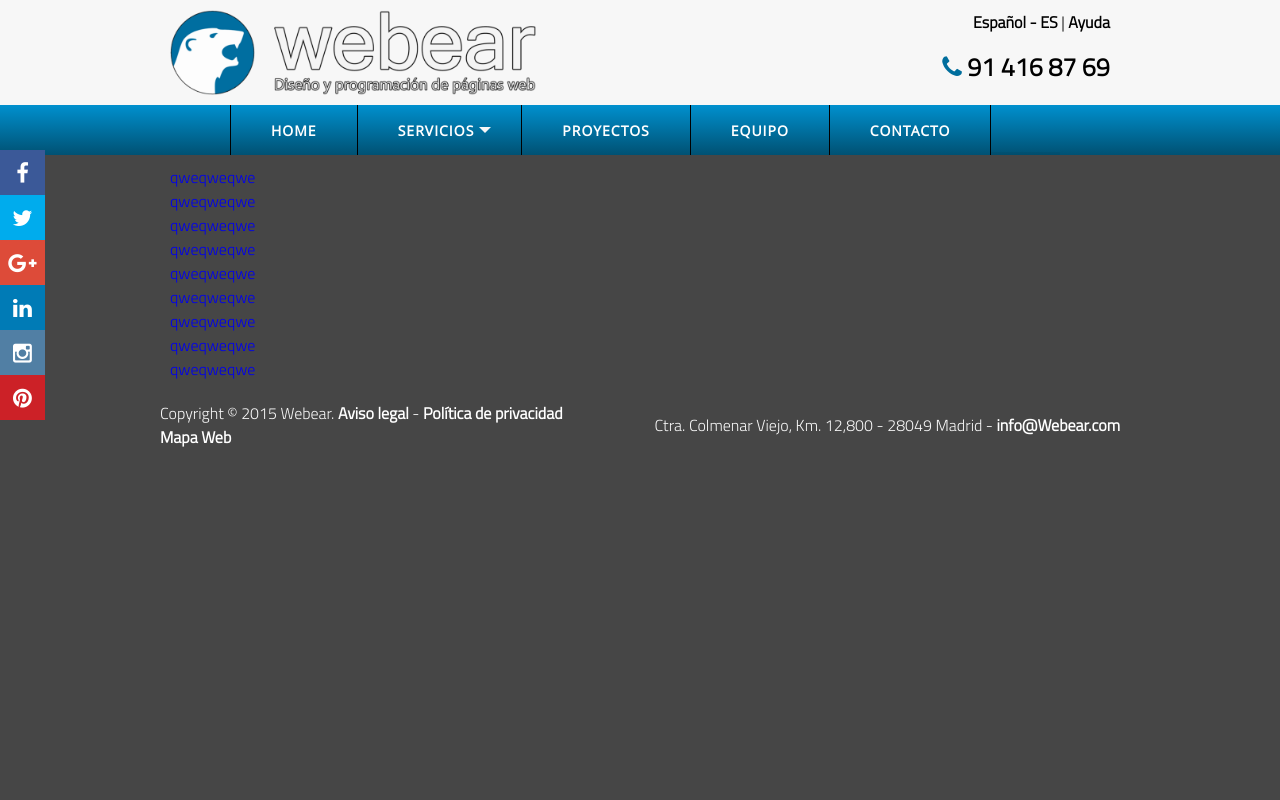
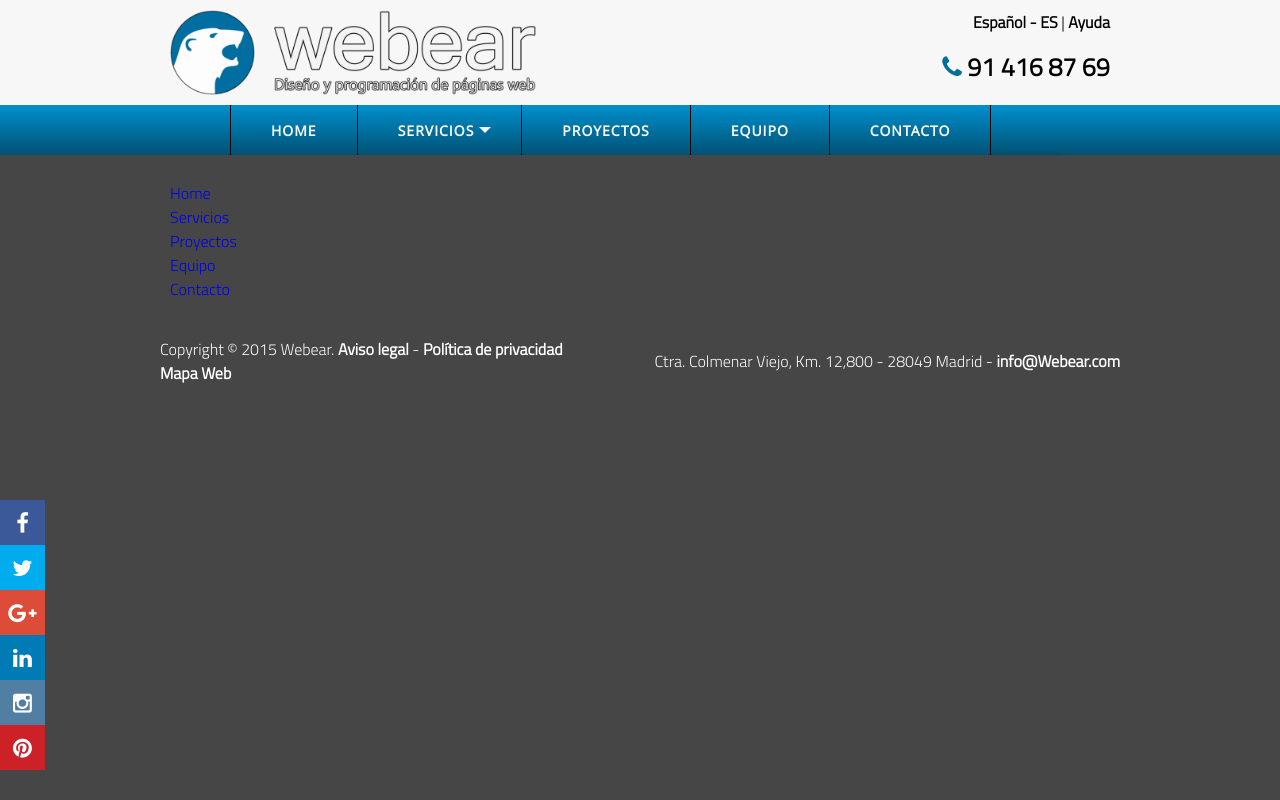
Before and after one commit to miguelparaiso/webear, a plain HTML site: page mapaweb.html in a window 1280 px wide. Drawn offline with Linux system fonts and the light colour scheme; files whose address does not match are found by name.

Commit message:
Updated code

```diff
--- a/css/social-sidebar.css
+++ b/css/social-sidebar.css
@@ -16,7 +16,7 @@ ul {
 #sticky-social {
    left: 0;
    position: fixed;
-   top: 150px;
+   top: 500px;
    z-index: 999;
 }
 #sticky-social a {
--- a/mapaweb.html
+++ b/mapaweb.html
@@ -60,17 +60,13 @@
 <!-- Contenido de la pagina-->
 <div class="grid">
     <div class="col-4">
-        <ul>
-            <li><a href="#">qweqweqwe</a></li>
-            <li><a href="#">qweqweqwe</a></li>
-            <li><a href="#">qweqweqwe</a></li>
-            <li><a href="#">qweqweqwe</a></li>
-            <li><a href="#">qweqweqwe</a></li>
-            <li><a href="#">qweqweqwe</a></li>
-            <li><a href="#">qweqweqwe</a></li>
-            <li><a href="#">qweqweqwe</a></li>
-            <li><a href="#">qweqweqwe</a></li>
-        </ul>
+       <dl>
+           <dt> <a href="index.html">Home</a> </dt>
+           <dt> <a href="services.html">Servicios</a> </dt>
+           <dt> <a href="projects.html">Proyectos</a> </dt>
+           <dt> <a href="team.html">Equipo</a> </dt>
+           <dt> <a href="contact.html">Contacto</a> </dt>
+       </dl>
     </div>
     <div class="col-4"></div>
     <div class="col-4"></div>
```
